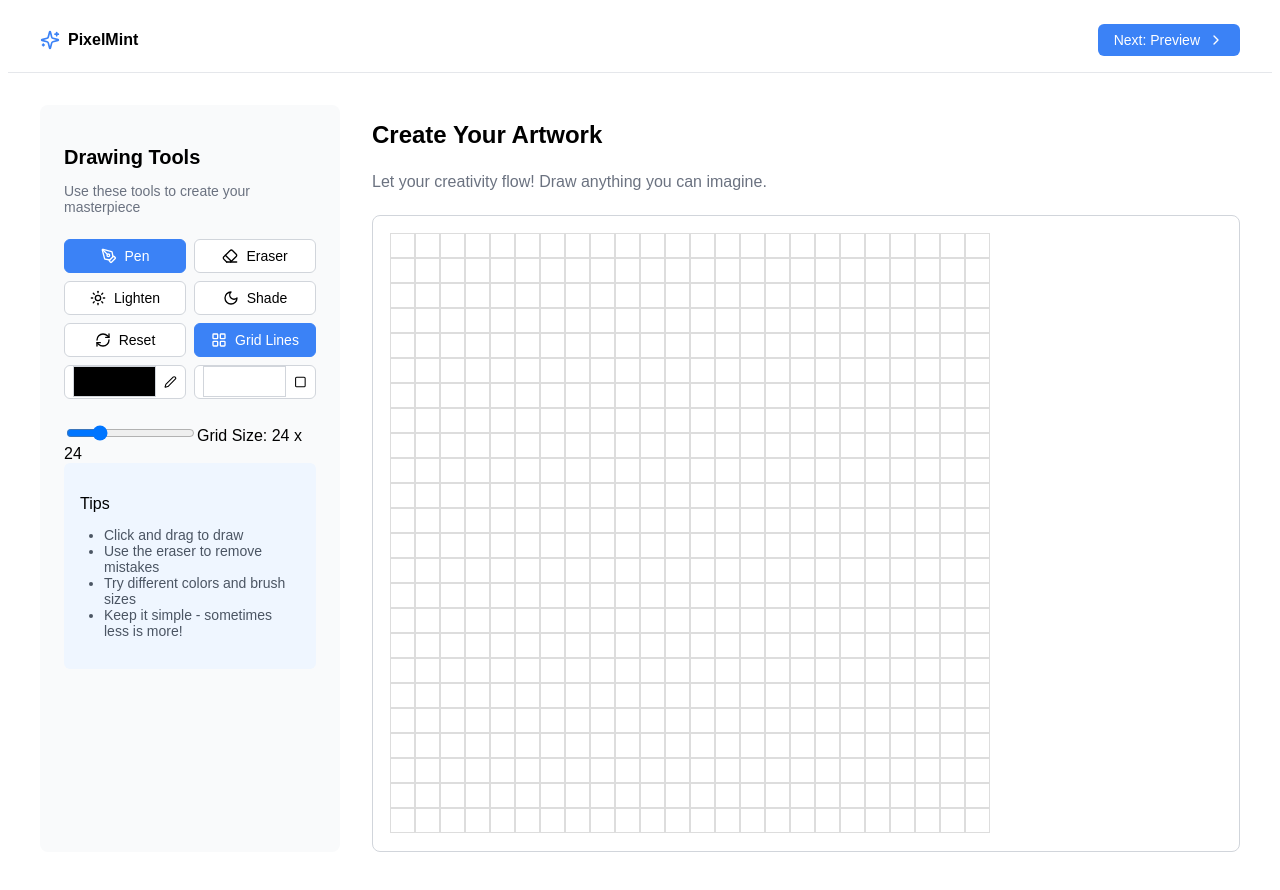
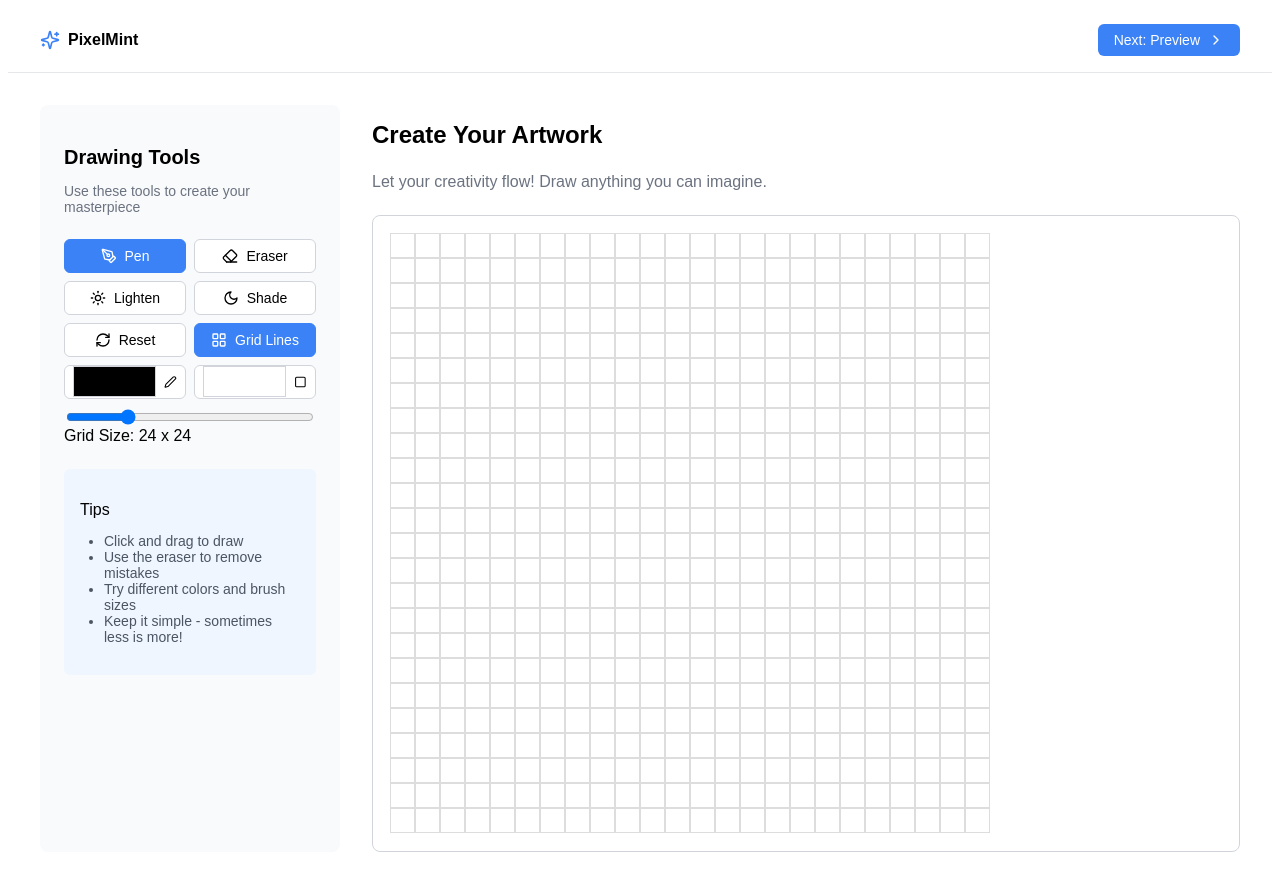
Before and after one commit to dnovick-byte/pixel-mint, a Next.js app: page /draw in a window 1280 px wide. Built offline with nearby package versions, Linux system fonts and the light colour scheme.

Commit message:
some styling

```diff
--- a/src/pages/draw.jsx
+++ b/src/pages/draw.jsx
@@ -216,19 +216,22 @@ export default function DrawPage() {
                             <Square className={styles.toolIcon}/>
 
                         </div>
+                        <div className={styles.centeredGridSize}>
+                          <input
+                            type="range"
+                            min="1"
+                            max="100"
+                            value={gridSize}
+                            onChange={(e) => setGridSize(Number(e.target.value))}
+                          />
+                          <label>Grid Size: {gridSize} x {gridSize}</label>
+                        </div>
 
                     </div>
 
 
 
-                    <input
-                        type="range"
-                        min="1"
-                        max="100"
-                        value={gridSize}
-                        onChange={(e) => setGridSize(Number(e.target.value))}
-                    />
-                    <label>Grid Size: {gridSize} x {gridSize}</label>
+
 
 
 
--- a/src/pages/draw.module.css
+++ b/src/pages/draw.module.css
@@ -143,6 +143,11 @@
   grid-template-columns: 1fr 1fr;  /* Creates two equal-width columns */
   gap: 0.5rem;
   margin-bottom: 1.5rem;
+}
+
+
+.toolButtons > :nth-child(9) {
+  grid-column: span 2; /* Makes the 9th item span across all 2 columns */
 }
 
 .toolButton {
@@ -432,3 +437,11 @@
     grid-template-columns: 1fr;
   }
 }
+
+
+
+.centeredGridSize {
+  display: flex;
+  flex-direction: column;
+  width: 100%;
+}
```
